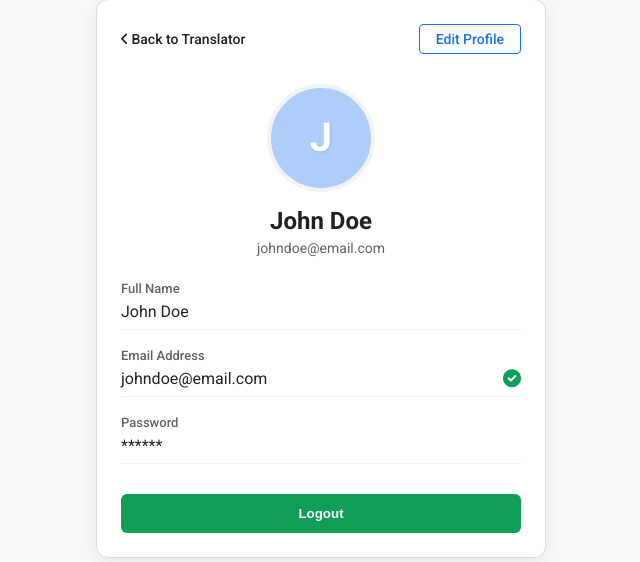
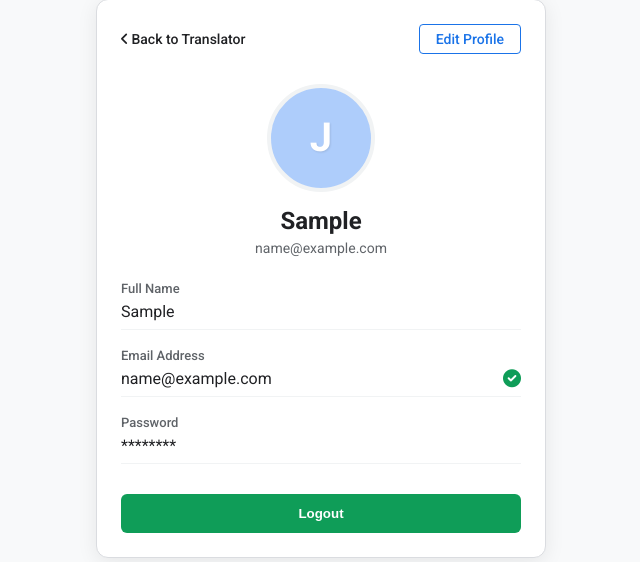
Before and after one commit to jahidhasanpiyesh/Universal-Translator-Web-App, a Django app: page /profile/ in a window 1280 px wide. Shown: the part 122-684 px from the top of the page, without its empty margins (319-959 px from the left). Run offline with Django 5.2, Linux system fonts and the light colour scheme; the visitor is signed in with stand-in values (Sample User, id 1).

Commit message:
show profile all data dynamic way.

```diff
--- a/templates/profile.html
+++ b/templates/profile.html
@@ -19,8 +19,8 @@
 
         <div class="profile-header">
             <div class="avatar-circle">J</div>
-            <h2 class="user-name">John Doe</h2>
-            <div class="user-email-top">johndoe@email.com</div>
+            <h2 class="user-name">{{user.first_name}}</h2>
+            <div class="user-email-top">{{user.email}}</div>
         </div>
 
         <div class="info-section">
@@ -28,14 +28,14 @@
             <div class="info-field">
                 <span class="label">Full Name</span>
                 <div class="value-wrapper">
-                    <span class="value">John Doe</span>
+                    <span class="value">{{user.first_name}}</span>
                 </div>
             </div>
 
             <div class="info-field">
                 <span class="label">Email Address</span>
                 <div class="value-wrapper">
-                    <span class="value">johndoe@email.com</span>
+                    <span class="value">{{user.email}}</span>
                     <i class="fa-solid fa-circle-check verified-icon"></i>
                 </div>
             </div>
@@ -43,7 +43,7 @@
             <div class="info-field">
                 <span class="label">Password</span>
                 <div class="value-wrapper">
-                    <span class="value">******</span>
+                    <span class="value">********</span>
                 </div>
             </div>
 
```
